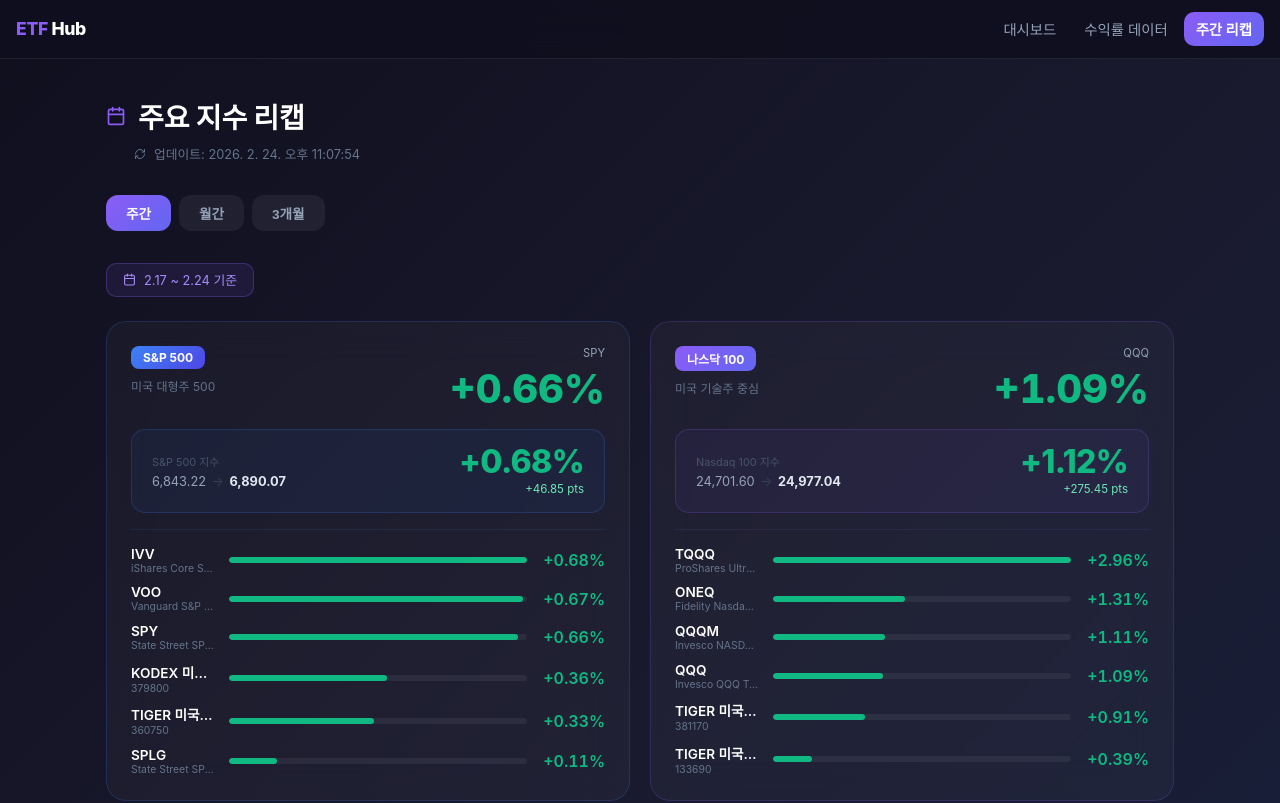
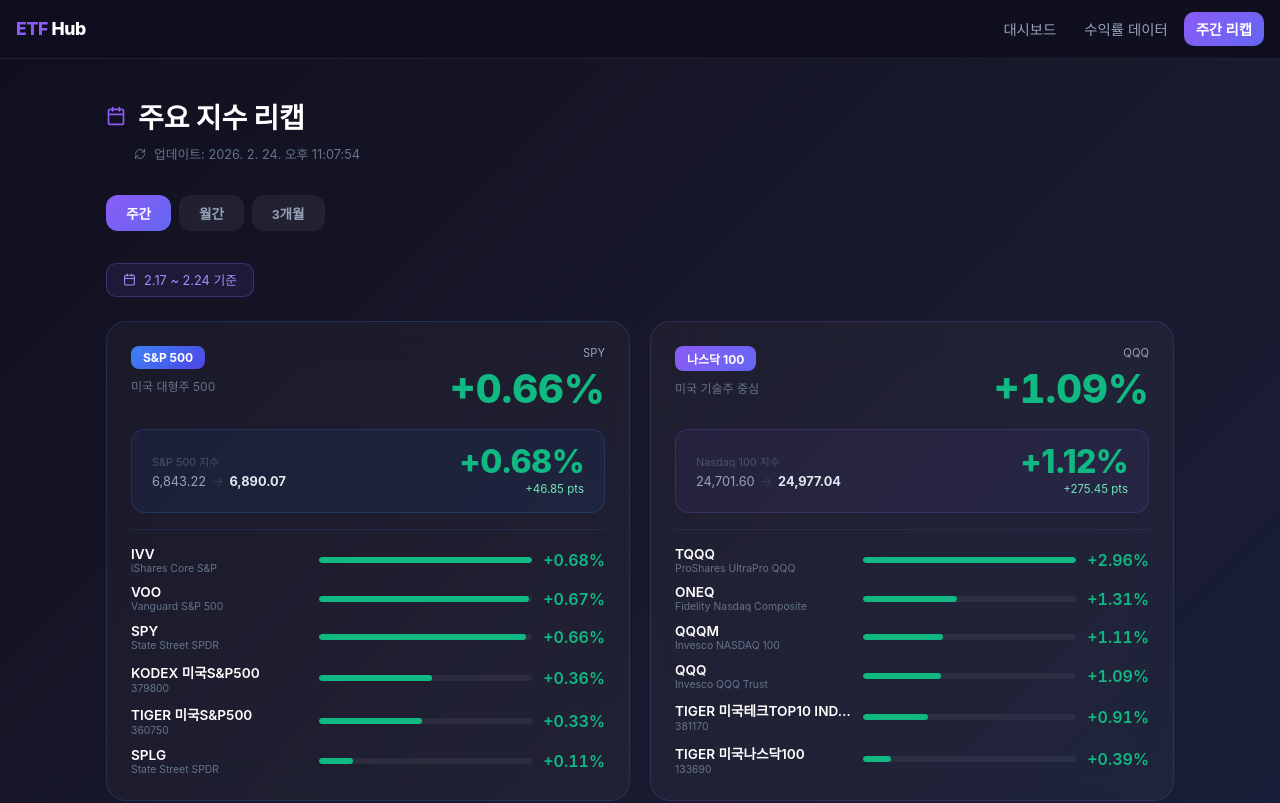
Before and after one commit to cpasuyong-blip/ETF-Dashboard, a Next.js app in the folder frontend/: page /recap in a window 1280 px wide. Shown: the top 803 px of the page. Built offline with nearby package versions, Linux system fonts and the light colour scheme.

Commit message:
리캡 페이지: ETF 이름 컬럼 넓혀서 잘림 현상 수정

```diff
--- a/frontend/components/etf-recap.jsx
+++ b/frontend/components/etf-recap.jsx
@@ -151,14 +151,14 @@ function IndexCard({ group, etfMap, indicesMap, period }) {
         {relatedEtfs.map(etf => (
           <div key={etf.ticker} style={{
             display: 'grid',
-            gridTemplateColumns: '90px 1fr 70px',
+            gridTemplateColumns: 'minmax(100px, 180px) 1fr 65px',
             alignItems: 'center',
             gap: '0.5rem',
           }}>
-            <div>
+            <div style={{ minWidth: 0 }}>
               <div style={{
                 color: '#fff', fontWeight: '600', fontSize: '0.85rem',
-                whiteSpace: 'nowrap', overflow: 'hidden', textOverflow: 'ellipsis', maxWidth: '85px',
+                whiteSpace: 'nowrap', overflow: 'hidden', textOverflow: 'ellipsis',
               }}>
                 {etf.isKR ? etf.name : etf.ticker}
               </div>
@@ -168,7 +168,6 @@ function IndexCard({ group, etfMap, indicesMap, period }) {
                 whiteSpace: 'nowrap',
                 overflow: 'hidden',
                 textOverflow: 'ellipsis',
-                maxWidth: '85px',
               }}>
                 {etf.isKR ? etf.ticker : etf.name?.split(' ').slice(0, 3).join(' ')}
               </div>
```
